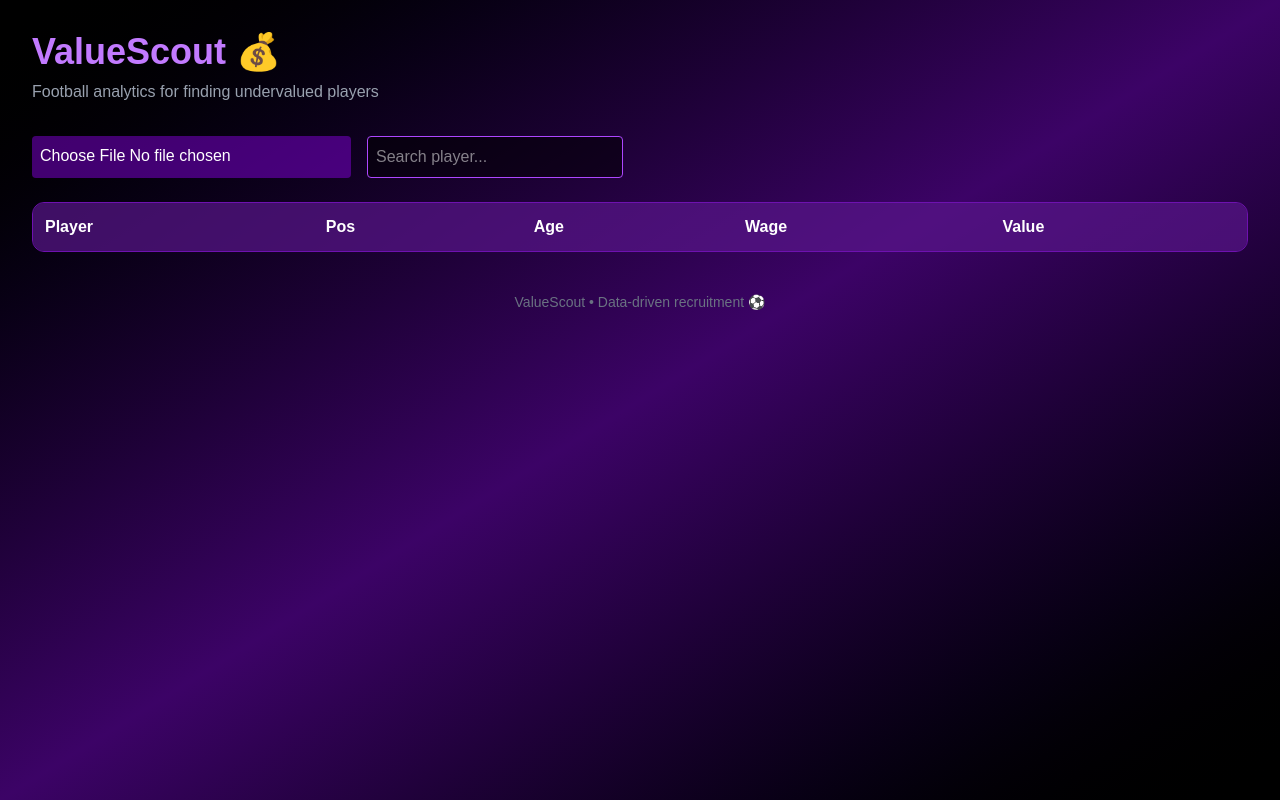
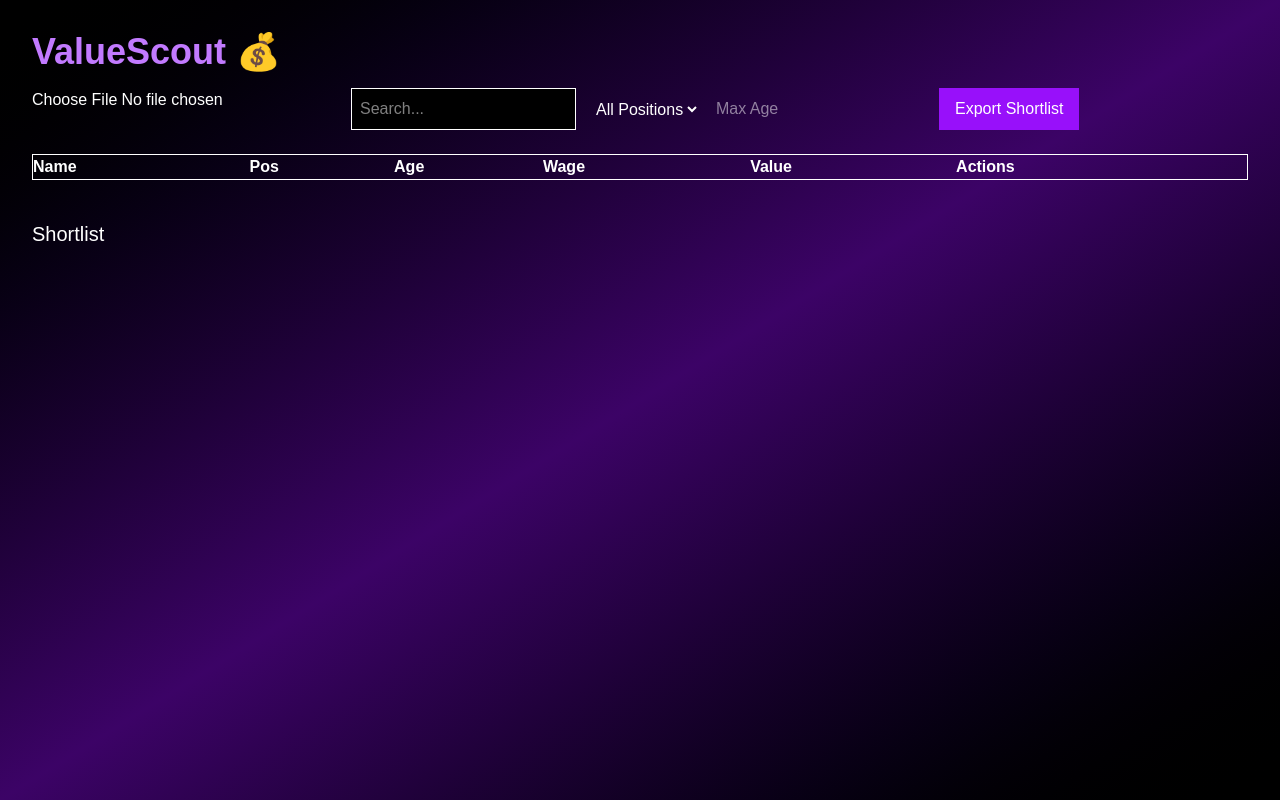
Before and after one commit to jakesummersFM/valuescout, a Next.js app: page / in a window 1280 px wide. Built offline with nearby package versions, Linux system fonts and the light colour scheme.

Commit message:
full product version

```diff
--- a/app/page.tsx
+++ b/app/page.tsx
@@ -6,42 +6,35 @@ import { useState } from "react";
 export default function Home() {
   const [players, setPlayers] = useState([]);
   const [search, setSearch] = useState("");
+  const [shortlist, setShortlist] = useState([]);
+  const [compare, setCompare] = useState([]);
+  const [filterPos, setFilterPos] = useState("");
+  const [maxAge, setMaxAge] = useState(50);
 
   const handleFile = async (e) => {
     const file = e.target.files[0];
-    if (!file) return;
-
     const text = await file.text();
 
-    const rows = text
-      .split("\n")
-      .map((r) => r.split(",").map((c) => c.trim()));
-
+    const rows = text.split("\n").map((r) => r.split(",").map((c) => c.trim()));
     const headers = rows[0].map((h) => h.toLowerCase());
 
     const find = (names) =>
-      headers.findIndex((h) =>
-        names.some((n) => h.includes(n))
-      );
+      headers.findIndex((h) => names.some((n) => h.includes(n)));
 
     const idx = {
       name: find(["name"]),
       age: find(["age"]),
       pos: find(["position", "pos"]),
       wage: find(["wage"]),
-
       goals: find(["goal"]),
       xg: find(["xg"]),
       assists: find(["assist"]),
       shots: find(["shot"]),
       aerial: find(["aerial"]),
-
       tackles: find(["tackle"]),
       interceptions: find(["interception"]),
-
       prog: find(["progressive"]),
       pass: find(["pass"]),
-
       saves: find(["save"]),
       conceded: find(["conceded"]),
       clean: find(["clean"]),
@@ -49,28 +42,22 @@ export default function Home() {
 
     const parsed = rows.slice(1).map((r) => {
       const get = (i) => (i >= 0 ? parseFloat(r[i]) || 0 : 0);
-
-      const wageRaw = r[idx.wage] || "0";
-      const wage = parseFloat(wageRaw.replace(/[^0-9.]/g, "")) || 1;
+      const wage = parseFloat((r[idx.wage] || "0").replace(/[^0-9.]/g, "")) || 1;
 
       return {
         name: r[idx.name] || "Unknown",
         age: get(idx.age),
         pos: (r[idx.pos] || "").toUpperCase(),
         wage,
-
         goals: get(idx.goals),
         xg: get(idx.xg),
         assists: get(idx.assists),
         shots: get(idx.shots),
         aerial: get(idx.aerial),
-
         tackles: get(idx.tackles),
         interceptions: get(idx.interceptions),
-
         prog: get(idx.prog),
         pass: get(idx.pass),
-
         saves: get(idx.saves),
         conceded: get(idx.conceded),
         clean: get(idx.clean),
@@ -89,34 +76,16 @@ export default function Home() {
         : "att";
 
       if (type === "gk") {
-        output =
-          p.saves * 5 +
-          p.clean * 4 -
-          p.conceded * 3 +
-          p.pass * 1;
+        output = p.saves * 5 + p.clean * 4 - p.conceded * 3 + p.pass;
       }
-
       if (type === "def") {
-        output =
-          p.tackles * 4 +
-          p.interceptions * 3 +
-          p.aerial * 2 +
-          p.pass * 1;
+        output = p.tackles * 4 + p.interceptions * 3 + p.aerial * 2 + p.pass;
       }
-
       if (type === "mid") {
-        output =
-          p.prog * 3 +
-          p.assists * 4 +
-          p.pass * 2;
+        output = p.prog * 3 + p.assists * 4 + p.pass * 2;
       }
-
       if (type === "att") {
-        output =
-          p.goals * 5 +
-          p.xg * 3 +
-          p.shots * 2 +
-          p.aerial * 1;
+        output = p.goals * 5 + p.xg * 3 + p.shots * 2 + p.aerial;
       }
 
       const efficiency = output / (p.wage / 1000);
@@ -128,95 +97,132 @@ export default function Home() {
     setPlayers(scored.sort((a, b) => b.value - a.value));
   };
 
-  const filtered = players.filter((p) =>
+  const toggleShortlist = (p) => {
+    setShortlist((prev) =>
+      prev.find((x) => x.name === p.name)
+        ? prev.filter((x) => x.name !== p.name)
+        : [...prev, p]
+    );
+  };
+
+  const toggleCompare = (p) => {
+    if (compare.find((x) => x.name === p.name)) {
+      setCompare(compare.filter((x) => x.name !== p.name));
+    } else if (compare.length < 2) {
+      setCompare([...compare, p]);
+    }
+  };
+
+  const exportCSV = () => {
+    const rows = shortlist.map((p) =>
+      [p.name, p.pos, p.age, p.wage, p.value].join(",")
+    );
+    const blob = new Blob([["Name,Pos,Age,Wage,Value"], ...rows].join("\n"));
+    const a = document.createElement("a");
+    a.href = URL.createObjectURL(blob);
+    a.download = "shortlist.csv";
+    a.click();
+  };
+
+  const getColor = (v) =>
+    v >= 70 ? "text-green-400" : v >= 40 ? "text-yellow-400" : "text-red-400";
+
+  const filtered = players
+    .filter((p) =>
       p.name.toLowerCase().includes(search.toLowerCase())
-  );
-
-  const top = players[0];
-
-  const getColor = (v) => {
-    if (v >= 70) return "text-green-400";
-    if (v >= 40) return "text-yellow-400";
-    return "text-red-400";
-  };
+    )
+    .filter((p) => (filterPos ? p.pos.includes(filterPos) : true))
+    .filter((p) => p.age <= maxAge);
 
   return (
     <div className="min-h-screen bg-gradient-to-br from-black via-purple-950 to-black text-white p-8">
 
-      {/* HEADER */}
-      <h1 className="text-4xl font-bold text-purple-400 mb-2">
+      <h1 className="text-4xl font-bold text-purple-400 mb-4">
         ValueScout 💰
       </h1>
-      <p className="text-gray-400 mb-8">
-        Football analytics for finding undervalued players
-      </p>
-
-      {/* TOP PLAYER */}
-      {top && (
-        <div className="bg-purple-800/30 backdrop-blur-md p-6 rounded-2xl mb-8 border border-purple-500 shadow-lg">
-          <p className="text-sm text-gray-300">Top Value Player</p>
-          <h2 className="text-2xl font-bold">{top.name}</h2>
-          <p className="text-gray-300">
-            £{top.wage} • {top.pos} • Age {top.age}
-          </p>
-          <p className={`text-2xl font-bold mt-2 ${getColor(top.value)}`}>
-            Value Score: {top.value}
-          </p>
-        </div>
-      )}
 
       {/* CONTROLS */}
       <div className="flex flex-wrap gap-4 mb-6">
+        <input type="file" onChange={handleFile} />
+
         <input
-          type="file"
-          onChange={handleFile}
-          className="bg-purple-700/50 p-2 rounded cursor-pointer"
+          placeholder="Search..."
+          className="bg-black border p-2"
+          onChange={(e) => setSearch(e.target.value)}
         />
 
+        <select onChange={(e) => setFilterPos(e.target.value)}>
+          <option value="">All Positions</option>
+          <option value="GK">GK</option>
+          <option value="DF">DF</option>
+          <option value="MF">MF</option>
+          <option value="ST">ST</option>
+        </select>
+
         <input
-          placeholder="Search player..."
-          className="bg-black/50 border border-purple-500 p-2 rounded w-64"
-          onChange={(e) => setSearch(e.target.value)}
+          type="number"
+          placeholder="Max Age"
+          onChange={(e) => setMaxAge(Number(e.target.value))}
         />
+
+        <button onClick={exportCSV} className="bg-purple-600 px-4 py-2">
+          Export Shortlist
+        </button>
       </div>
 
       {/* TABLE */}
-      <div className="overflow-x-auto rounded-xl border border-purple-800">
-        <table className="w-full text-left">
-          <thead className="bg-purple-900/70">
+      <table className="w-full text-left border">
+        <thead>
           <tr>
-              <th className="p-3">Player</th>
-              <th className="p-3">Pos</th>
-              <th className="p-3">Age</th>
-              <th className="p-3">Wage</th>
-              <th className="p-3">Value</th>
+            <th>Name</th>
+            <th>Pos</th>
+            <th>Age</th>
+            <th>Wage</th>
+            <th>Value</th>
+            <th>Actions</th>
           </tr>
         </thead>
 
         <tbody>
           {filtered.map((p, i) => (
-              <tr
-                key={i}
-                className="border-t border-purple-800 hover:bg-purple-800/30 transition"
-              >
-                <td className="p-3 font-semibold">{p.name}</td>
-                <td className="p-3">{p.pos}</td>
-                <td className="p-3">{p.age}</td>
-                <td className="p-3">£{p.wage}</td>
-                <td className={`p-3 font-bold ${getColor(p.value)}`}>
-                  {p.value}
+            <tr key={i}>
+              <td>{p.name}</td>
+              <td>{p.pos}</td>
+              <td>{p.age}</td>
+              <td>£{p.wage}</td>
+              <td className={getColor(p.value)}>{p.value}</td>
+              <td>
+                <button onClick={() => toggleShortlist(p)}>⭐</button>
+                <button onClick={() => toggleCompare(p)}>⚖️</button>
               </td>
             </tr>
           ))}
         </tbody>
       </table>
+
+      {/* COMPARE */}
+      {compare.length === 2 && (
+        <div className="mt-10 p-4 border">
+          <h2 className="text-xl mb-4">Comparison</h2>
+          <div className="flex justify-between">
+            {compare.map((p) => (
+              <div key={p.name}>
+                <h3>{p.name}</h3>
+                <p>Value: {p.value}</p>
+                <p>Wage: £{p.wage}</p>
               </div>
+            ))}
+          </div>
+        </div>
+      )}
 
-      {/* FOOTER */}
-      <div className="mt-10 text-center text-gray-500 text-sm">
-        ValueScout • Data-driven recruitment ⚽
+      {/* SHORTLIST */}
+      <div className="mt-10">
+        <h2 className="text-xl mb-2">Shortlist</h2>
+        {shortlist.map((p) => (
+          <p key={p.name}>{p.name} ({p.value})</p>
+        ))}
       </div>
-
     </div>
   );
 }
```
Lines whose indentation alone changed are shown as unchanged.
